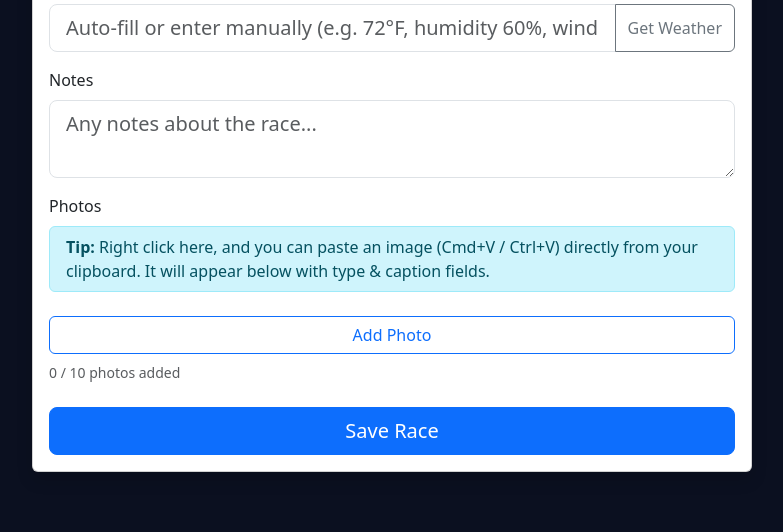
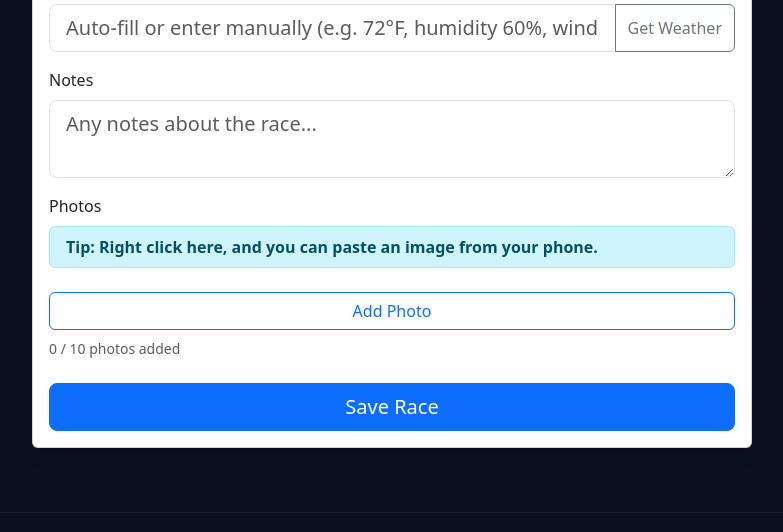
Before and after one commit to yancmo1/server-stack-monorepo-v2, a Flask app: template apps/5k-tracker-pwa/templates/add_race.html in a window 1280 px wide. Shown: the part 743-1275 px from the top of the page, without its empty margins (248-1031 px from the left). Run offline with Flask 3, Linux system fonts and the light colour scheme; the template is opened without the code that fills it, so the values that code supplies are empty; some libraries are stand-ins or nearby versions.

Commit message:
5k-tracker-pwa: 2 file(s) updated - 5k-tracker-pwa/templates/add_race.html,5k-tracker-pwa/templates/edit_race.html

```diff
--- a/apps/5k-tracker-pwa/templates/add_race.html
+++ b/apps/5k-tracker-pwa/templates/add_race.html
@@ -61,7 +61,7 @@
                         <div class="mb-3">
                             <label class="form-label">Photos</label>
                             <div class="alert alert-info py-2" id="paste-hint" style="display:block;">
-                                <strong>Tip:</strong> Right click here, and you can paste an image (Cmd+V / Ctrl+V) directly from your clipboard. It will appear below with type & caption fields.
+                                <strong>Tip: Right click here, and you can paste an image from your phone.</strong>
                             </div>
                             <div id="pasted-photo-list" class="mb-3"></div>
                             <div id="photo-list"></div>
--- a/apps/5k-tracker-pwa/templates/edit_race.html
+++ b/apps/5k-tracker-pwa/templates/edit_race.html
@@ -114,7 +114,7 @@
                         <div class="mb-3">
                             <label class="form-label">Add New Photos</label>
                             <div class="alert alert-info py-2 small" id="paste-hint" style="display:block;">
-                                <strong>Tip:</strong> Right click here, and you can paste an image (Cmd+V / Ctrl+V) directly from your clipboard. It will appear below with type & caption fields.
+                                <strong>Tip: Right click here, and you can paste an image from your phone.</strong>
                             </div>
                             <div id="pasted-photo-list" class="mb-3"></div>
                             <div id="photo-list"></div>
```
